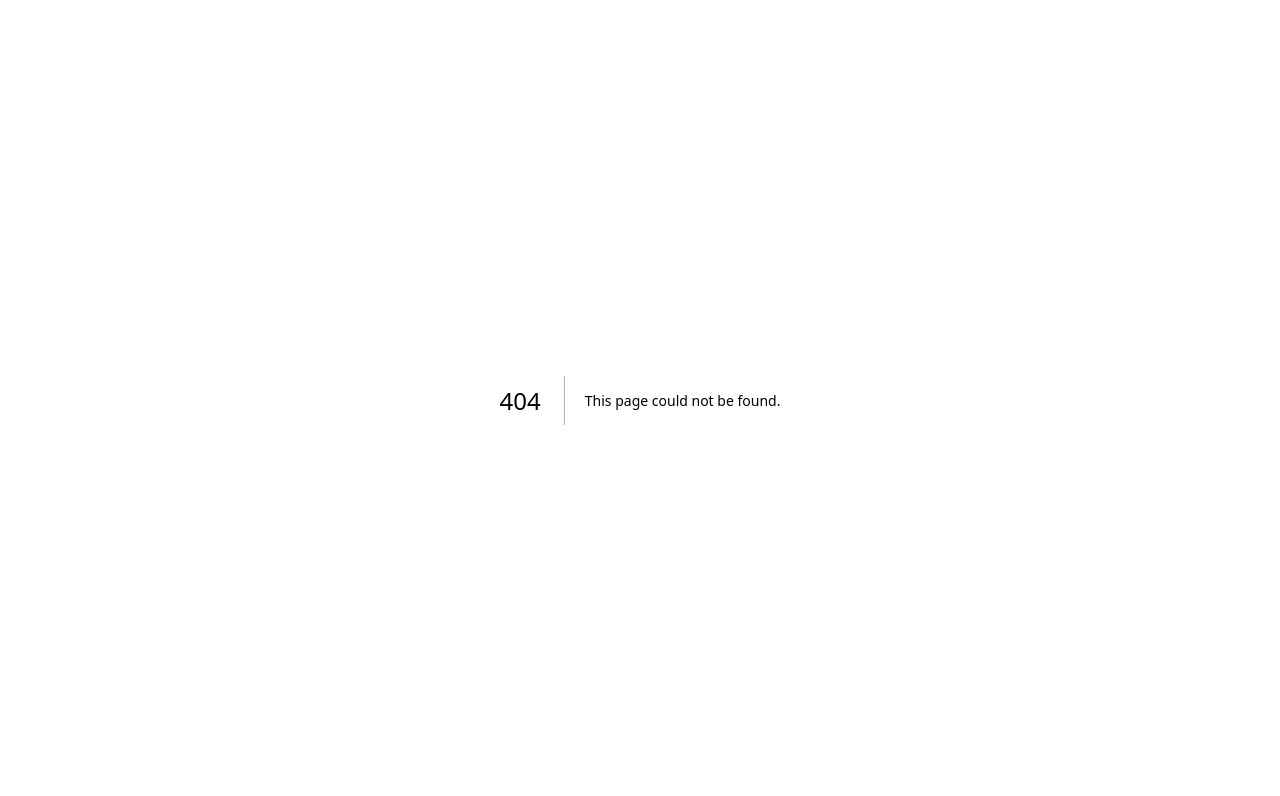
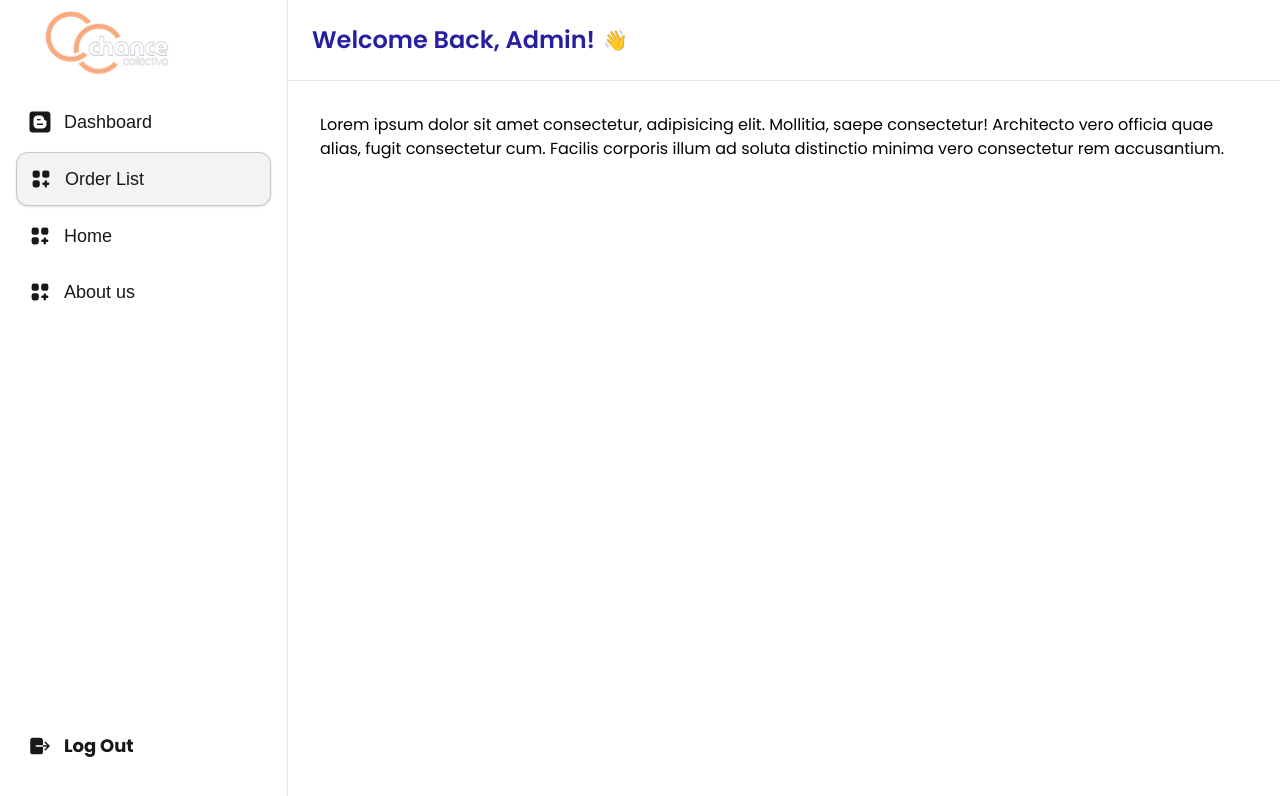
Before and after one commit to tahfeezmizan/dan_ange-dashboard, a Next.js app: page /dashboard/orderlist in a window 1280 px wide. Before the commit this address had no page. Shown: the top 796 px of the page. Built offline with nearby package versions, Linux system fonts and the light colour scheme; a web font is replaced by a local one.

Commit message:
update dashboard layout and add order list page

```diff
--- /dev/null
+++ b/src/app/(withDashboardLayout)/dashboard/orderlist/page.tsx
@@ -0,0 +1,11 @@
+import React from 'react';
+
+const page = () => {
+    return (
+        <div>
+            Lorem ipsum dolor sit amet consectetur, adipisicing elit. Mollitia, saepe consectetur! Architecto vero officia quae alias, fugit consectetur cum. Facilis corporis illum ad soluta distinctio minima vero consectetur rem accusantium.
+        </div>
+    );
+};
+
+export default page;
--- a/src/components/adminDashboard/dashboardlayout/DashboardLayout.tsx
+++ b/src/components/adminDashboard/dashboardlayout/DashboardLayout.tsx
@@ -25,18 +25,23 @@ const DashboardLayout = ({ children }: { children: React.ReactNode }) => {
 
   const navLink = [
     {
-      name: "All Blogs",
-      href: "/dashboard/all-blogs",
+      name: "Dashboard",
+      href: "/dashboard",
       icon: FaBlogger,
     },
     {
       name: "Order  List",
-      href: "/dashboard/add-new-blog",
+      href: "/dashboard/orderlist",
       icon: HiViewGridAdd,
     },
     {
       name: "Home",
-      href: "/dashboard/add-new-blog",
+      href: "/dashboard/home",
+      icon: HiViewGridAdd,
+    },
+    {
+      name: "About us",
+      href: "/dashboard/about-us",
       icon: HiViewGridAdd,
     },
   ];
```
